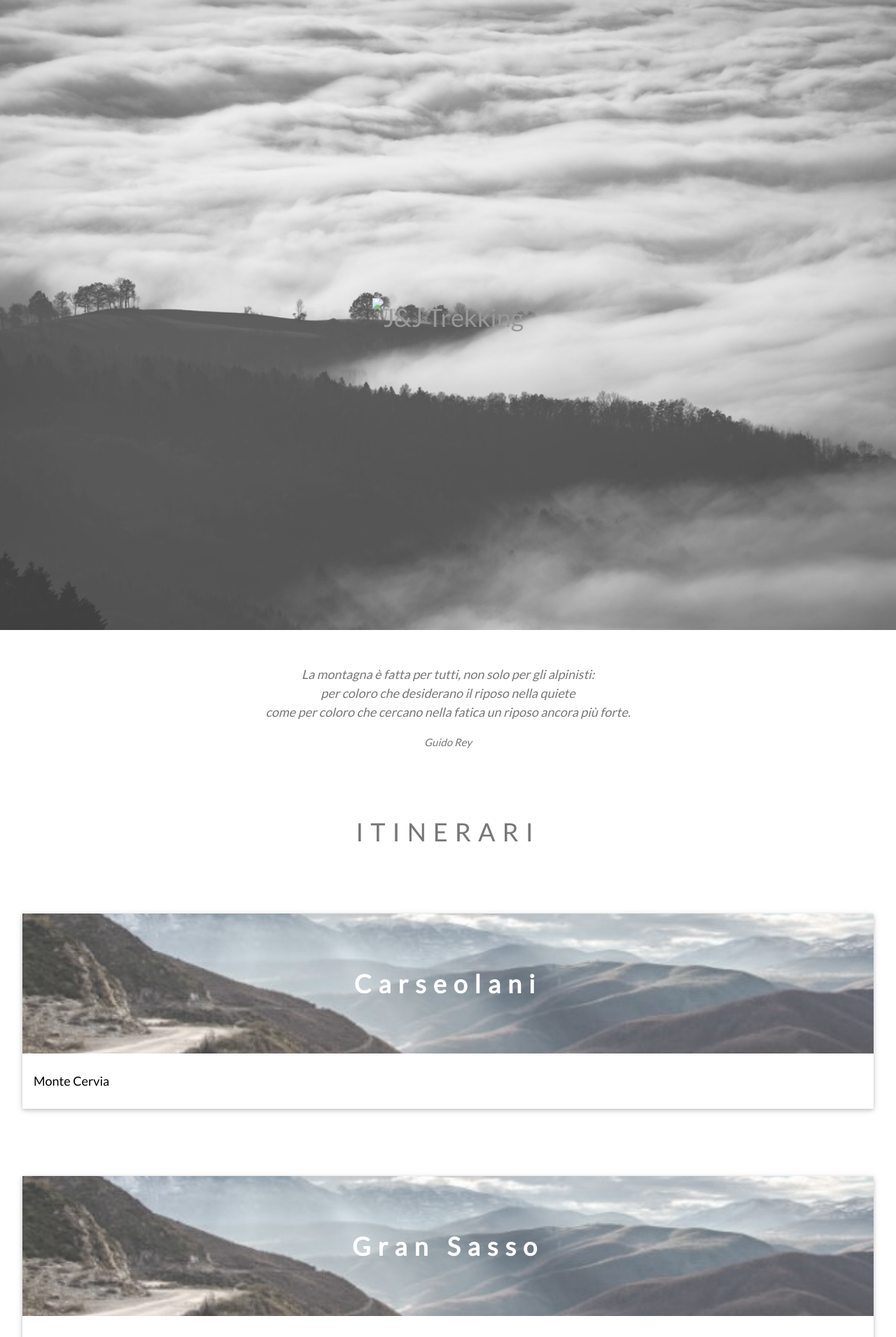
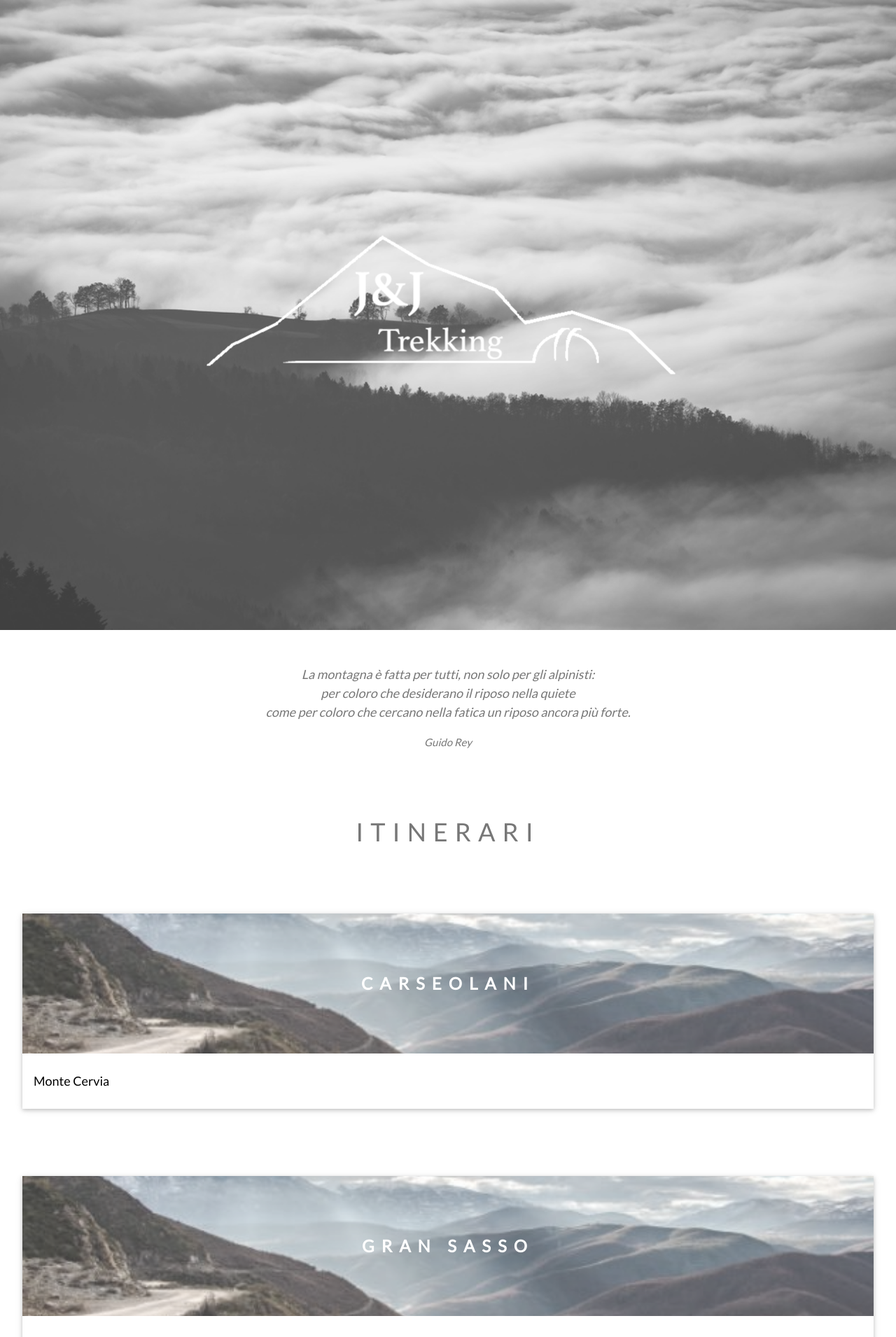
Before and after one commit to Peppetrekking/jjtrekking.github.io, a Jekyll site: the page built from index.html, in a window 1280 px wide. Shown: the top 1910 px of the page at 70% size. Built offline with Jekyll 4.4.1, drawn with Linux system fonts in a browser that asks for light colours.

Commit message:
fix group names

```diff
--- a/index.html
+++ b/index.html
@@ -38,8 +38,9 @@ layout: home
         <div class="w3-card-2 w3-margin">
             <!-- Parallax Image with Group Text -->
             <div class="bgimg-2 w3-display-container w3-opacity-min w3-greyscale-min" style="background-image: url('/img/{{ group.name | slugify }}.jpg')">
-                <div class="w3-display-middle">
-                    <h3 class="w3-xxlarge w3-text-white w3-wide" style="font-weight:700;">{{ group.name }}</h3>
+                <div class="w3-display-middle" style="width:80%;">
+                    <h3 class="w3-center w3-padding-large w3-xlarge w3-text-white w3-wide" style="font-weight:700;text-transform:uppercase;">{{ group.name }}</h3>
+
                 </div>
             </div>
 
```
Also changed, not shown: img/jjtrekking-logo.png (added).
